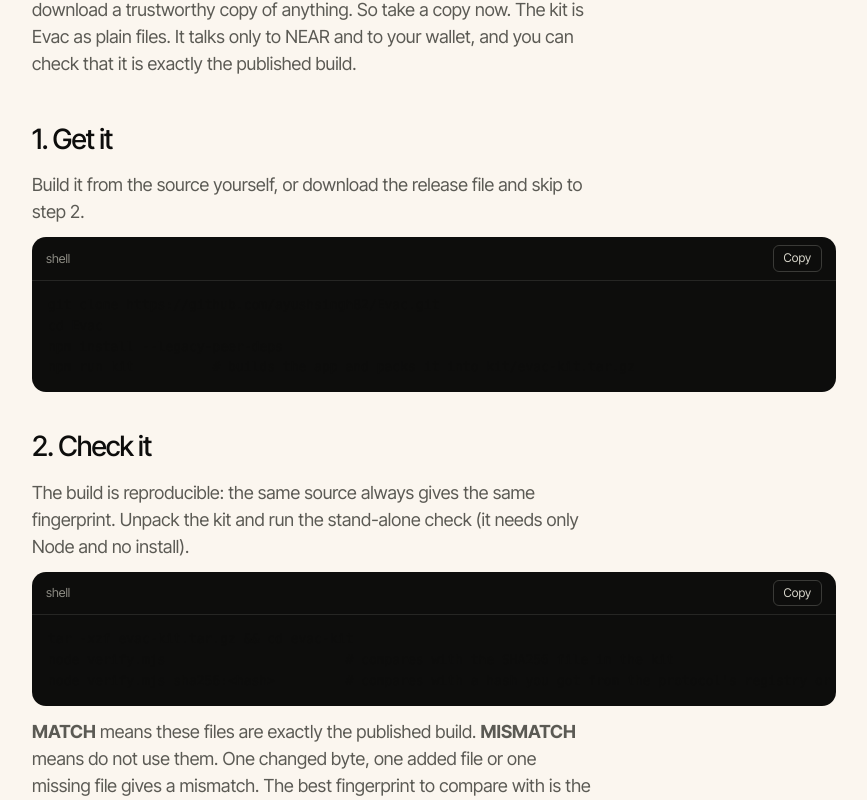
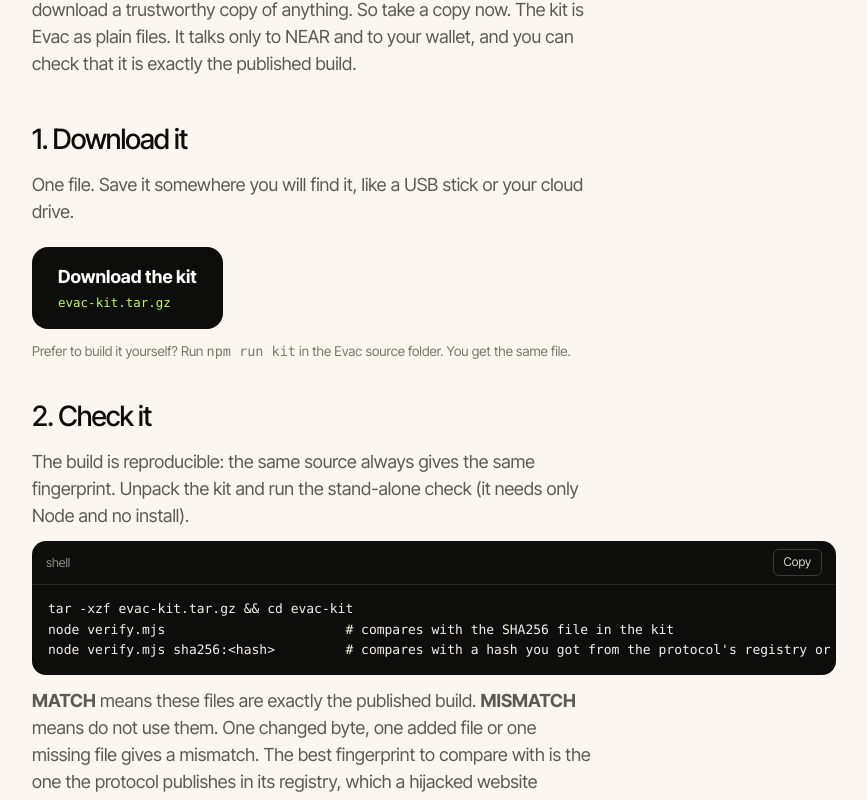
Before and after one commit to ayushsingh82/Evac, a Next.js app: page /kit in a window 1280 px wide. Shown: the part 319-1119 px from the top of the page, without its empty margins (206-1073 px from the left). Built offline with nearby package versions, Linux system fonts and the light colour scheme.

Commit message:
feat(site): download button on the kit page, styles for the new pages

```diff
--- a/src/app/globals.css
+++ b/src/app/globals.css
@@ -493,7 +493,7 @@ input, select, textarea { border-radius: 10px; }
 .codeblock-bar { display: flex; justify-content: space-between; align-items: center; padding: 8px 14px; border-bottom: 1px solid #262624; color: #8d8c84; font-size: 12.5px; }
 .codeblock-bar button { background: transparent; border: 1px solid #3a3a37; color: #d8d6cb; border-radius: 6px; padding: 3px 10px; font-size: 12px; cursor: pointer; }
 .codeblock-bar button:hover { background: #262624; }
-.codeblock pre { margin: 0; border-radius: 0; background: transparent; padding: 14px 16px; overflow-x: auto; white-space: pre; font-size: 13px; }
+.codeblock pre { margin: 0; border-radius: 0; background: transparent; color: #f4f1e8; padding: 14px 16px; overflow-x: auto; white-space: pre; font-size: 13px; }
 .duo2 { display: grid; grid-template-columns: 1fr 1fr; gap: 12px; }
 @media (max-width: 900px) { .duo2 { grid-template-columns: 1fr; } }
 .arch { display: flex; align-items: stretch; gap: 10px; flex-wrap: wrap; margin: 14px 0 6px; }
@@ -628,3 +628,47 @@ table.pos td.amt { text-align: right; font-size: 15px; font-weight: 600; white-s
 .take-grid { display: grid; gap: 14px; grid-template-columns: repeat(auto-fit, minmax(240px, 1fr)); margin-top: 24px; }
 .take-link { display: inline-block; margin-top: 10px; font-weight: 600; color: var(--ink); text-decoration: none; }
 .take-link:hover { text-decoration: none; opacity: .7; }
+
+.kit-dl { display: inline-flex; flex-direction: column; gap: 2px; margin-top: 10px; padding: 16px 26px; border-radius: 16px; background: var(--ink); color: #fff; text-decoration: none; }
+.kit-dl span { font-size: 18px; font-weight: 650; }
+.kit-dl small { color: #c4fa4f; font-family: var(--mono); font-size: 12.5px; }
+.kit-dl:hover { background: #000; }
+
+/* ---------- Docs sidebar v2 ---------- */
+.doc-head { display: flex; justify-content: space-between; align-items: baseline; padding: 2px 8px 8px; }
+.doc-head b { font-size: 15px; letter-spacing: -0.01em; }
+.doc-head span { font-size: 12px; color: #7a786f; font-variant-numeric: tabular-nums; }
+.doc-prog { height: 3px; border-radius: 3px; background: #E4DACA; margin: 0 8px 12px; overflow: hidden; }
+.doc-prog i { display: block; height: 100%; background: var(--lime); box-shadow: 0 0 0 1px rgba(13,13,12,.12) inset; transition: width .12s linear; }
+.doc-search { position: relative; }
+.doc-clear { position: absolute; right: 8px; top: 50%; transform: translateY(-50%); border: 0; background: transparent; color: #7a786f; cursor: pointer; font-size: 12px; padding: 4px 6px; }
+.doc-none { margin: 6px 8px 10px; color: #7a786f; font-size: 13.5px; }
+.toc-h { all: unset; box-sizing: border-box; display: flex; width: 100%; justify-content: space-between; align-items: center; cursor: pointer; padding: 8px 8px 4px; font-size: 11.5px; letter-spacing: .08em; text-transform: uppercase; font-weight: 700; color: #7a786f; }
+.toc-h:hover { color: var(--ink); }
+.toc-h i { font-style: normal; font-size: 16px; line-height: 1; transition: transform .15s; }
+.toc-h i.open { transform: rotate(90deg); }
+.doc-side a.on { position: relative; }
+.doc-side a.on::before { content: ""; position: absolute; left: 10px; top: 50%; width: 6px; height: 6px; margin-top: -3px; border-radius: 50%; background: var(--lime); }
+.doc-side a.on { padding-left: 24px; }
+.doc-links { display: flex; justify-content: center; gap: 18px; }
+.doc-side .doc-links a:not(.dbtn) { display: inline; padding: 0; margin: 0; background: transparent; color: #6b6a63; font-size: 13.5px; }
+.doc-side .doc-links a:not(.dbtn):hover { color: var(--ink); background: transparent; }
+
+/* ---------- Extension page: browser mock-ups ---------- */
+.mock-grid { display: grid; gap: 18px; grid-template-columns: repeat(auto-fit, minmax(280px, 1fr)); margin-top: 30px; }
+.mock { background: #fff; border: 1px solid var(--line); border-radius: 16px; overflow: hidden; box-shadow: 0 18px 40px -24px rgba(13,13,12,.35); }
+.mock-bar { display: flex; align-items: center; gap: 6px; padding: 10px 12px; background: #F4EDE3; border-bottom: 1px solid var(--line); }
+.mock-bar i { width: 9px; height: 9px; border-radius: 50%; background: #d7cdbd; }
+.mock-url { margin-left: 8px; flex: 1; background: #fff; border-radius: 99px; padding: 3px 12px; font: 12px var(--mono); color: #5b5a54; white-space: nowrap; overflow: hidden; text-overflow: ellipsis; }
+.mock-banner { display: flex; gap: 10px; align-items: center; padding: 10px 12px; color: #fff; font-size: 12.5px; line-height: 1.35; }
+.mock-banner.bad { background: #9c3929; } .mock-banner.warn { background: #805616; }
+.mock-banner div { flex: 1; display: grid; gap: 2px; } .mock-banner span { opacity: .9; }
+.mock-banner em { font-style: normal; font-weight: 700; background: #fff; color: #111; border-radius: 7px; padding: 4px 9px; font-size: 12px; }
+.mock-page { padding: 26px 16px 30px; text-align: center; background: #FBF6EF; }
+.mock-page h4 { margin: 0; font-size: 26px; letter-spacing: -.03em; } .mock-page p { margin: 4px 0 14px; color: #6b6a63; font-size: 13px; }
+.mock-page u { text-decoration: none; display: inline-block; background: #0D0D0C; color: #fff; padding: 8px 14px; border-radius: 9px; font-weight: 600; font-size: 13px; }
+.ex-h { margin: 28px 0 6px; font-size: 18px; letter-spacing: -.01em; }
+.ex-urls { display: grid; gap: 8px; margin-top: 8px; }
+.ex-urls div { display: flex; justify-content: space-between; gap: 12px; flex-wrap: wrap; align-items: center; background: #fff; border: 1px solid var(--line); border-radius: 12px; padding: 10px 14px; }
+.ex-urls code { font: 13px var(--mono); background: #F4EDE3; padding: 2px 8px; border-radius: 6px; }
+.ex-urls span { color: #5b5a54; font-size: 14px; }
--- a/src/app/kit/page.tsx
+++ b/src/app/kit/page.tsx
@@ -18,12 +18,13 @@ export default function KitPage() {
         </p>
 
         <section className="sec" style={{ marginTop: 48 }}>
-          <h2 className="big" style={{ fontSize: 28 }}>1. Get it</h2>
-          <p className="soft">Build it from the source yourself, or download the release file and skip to step 2.</p>
-          <Code>{`git clone https://github.com/ayushsingh82/Evac.git
-cd Evac
-npm install --legacy-peer-deps
-npm run kit          # builds the app and packs it into kit/evac-kit.tar.gz`}</Code>
+          <h2 className="big" style={{ fontSize: 28 }}>1. Download it</h2>
+          <p className="soft">One file. Save it somewhere you will find it, like a USB stick or your cloud drive.</p>
+          <a className="kit-dl" href="/download/evac-kit.tar.gz" download>
+            <span>Download the kit</span>
+            <small>evac-kit.tar.gz</small>
+          </a>
+          <p className="fine">Prefer to build it yourself? Run <code>npm run kit</code> in the Evac source folder. You get the same file.</p>
         </section>
 
         <section className="sec" style={{ marginTop: 40 }}>
@@ -54,7 +55,7 @@ node verify.mjs sha256:<hash>         # compares with a hash you got from the pr
 
         <section className="sec" style={{ marginTop: 40 }}>
           <h2 className="big" style={{ fontSize: 28 }}>What the kit is not</h2>
-          <ul className="soft" style={{ paddingLeft: 20, lineHeight: 1.7 }}>
+          <ul className="soft" style={{ paddingLeft: 20, lineHeight: 1.7, listStyle: "disc" }}>
             <li>It is not a wallet. It never holds keys. Your wallet signs.</li>
             <li>The wallet pop-ups (MyNearWallet, Meteor, HOT) are their own sites. If your wallet&apos;s website is also down, use another wallet.</li>
             <li>It needs at least two working NEAR RPC providers that agree.</li>
```
